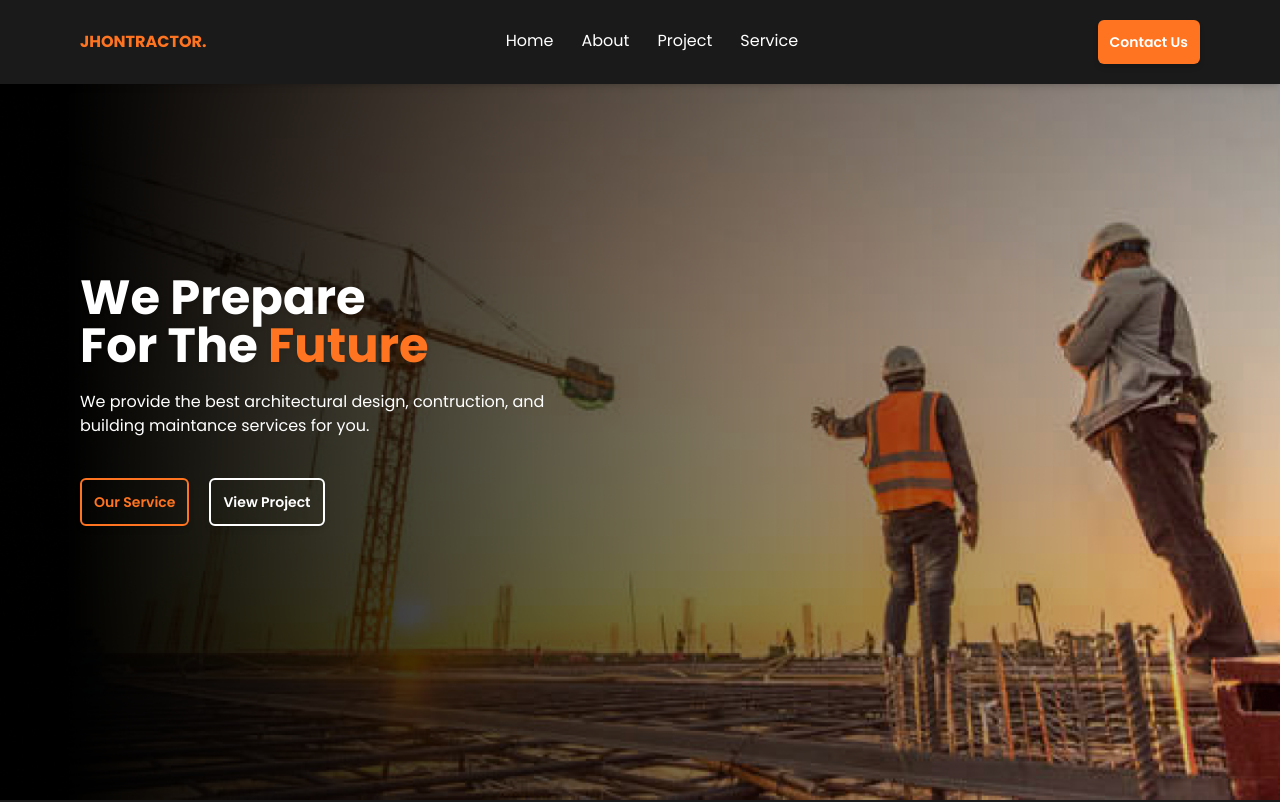
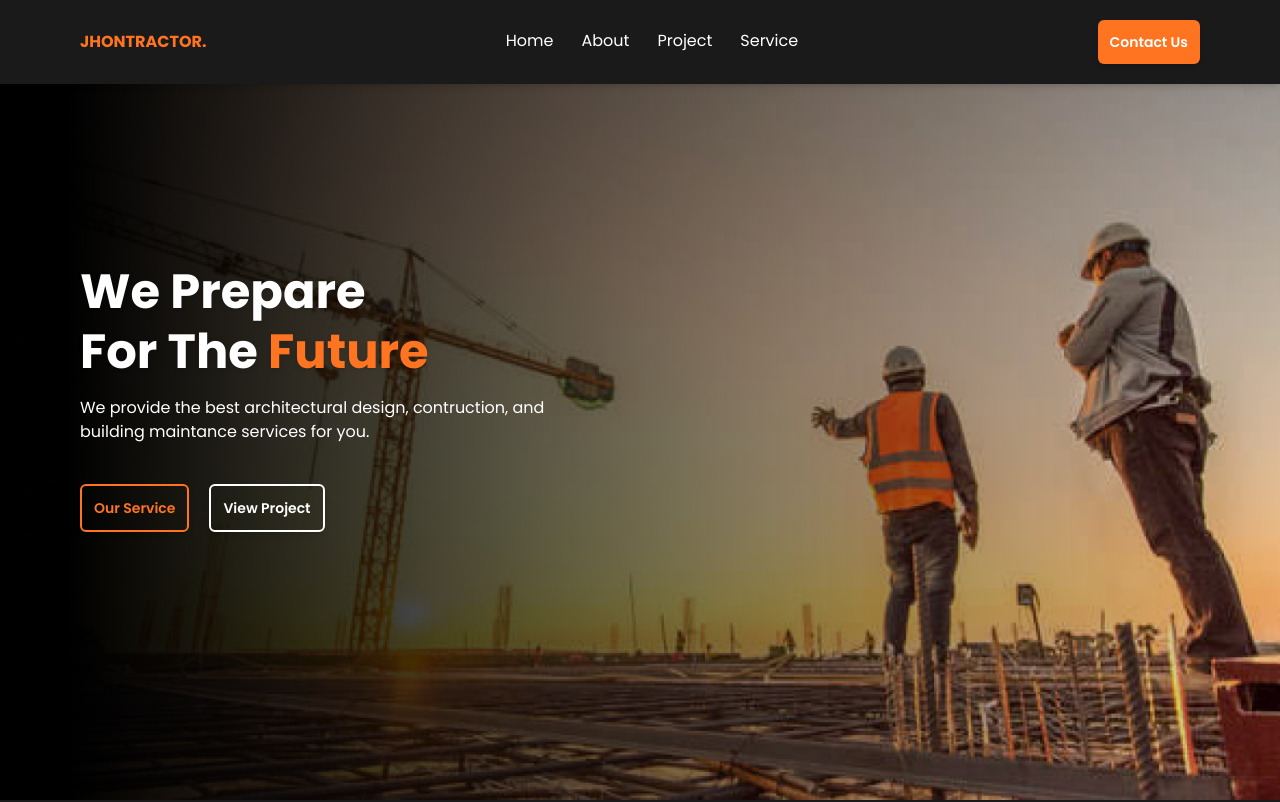
Before and after one commit to HeruAzyy/jhontractor, a website: page public/index.html in a window 1280 px wide. Shown: the top 802 px of the page. Drawn offline with Linux system fonts and the light colour scheme; a web font is replaced by a local one.

Commit message:
Fix: add margin in hero text

```diff
--- a/public/index.html
+++ b/public/index.html
@@ -107,7 +107,7 @@
 						We Prepare
 						<br />
 						For The
-						<span class="text-orange">Future</span>
+						<span class="text-orange md:mt-3 inline-block">Future</span>
 					</h1>
 					<p class="text-white">
 						We provide the best architectural design, contruction, and
```
Also changed, not shown: css/output.css.
